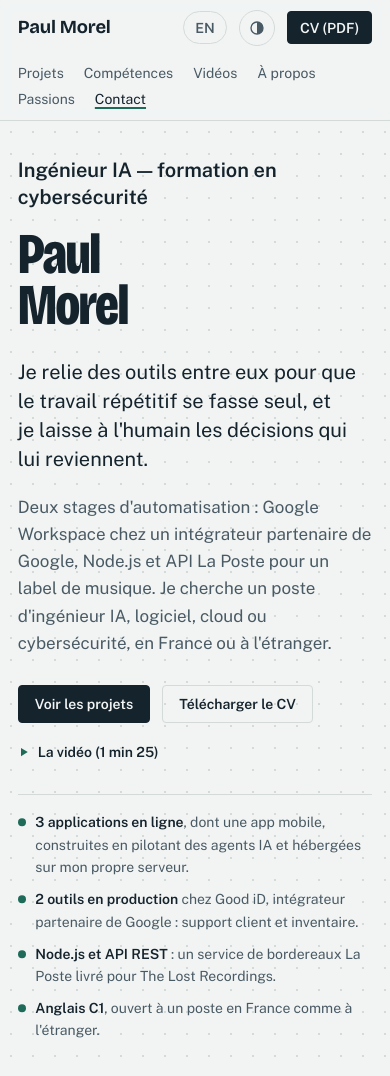
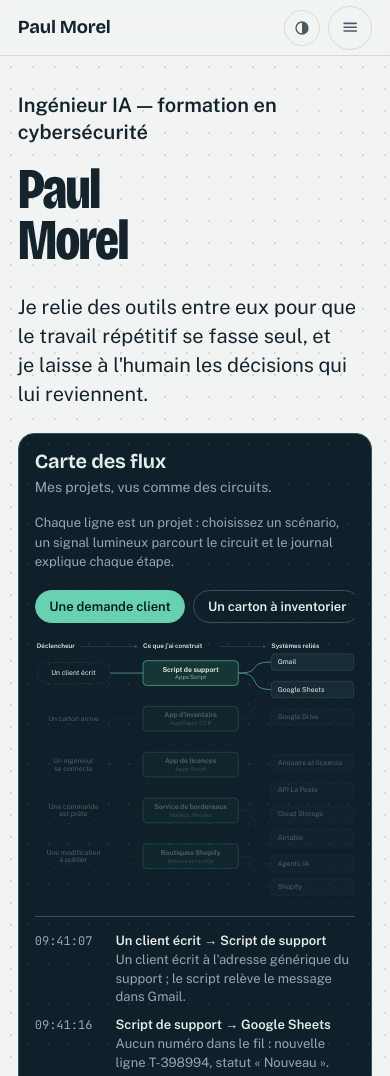
Before and after one commit to BoooJ/BoooJ.github.io, a plain HTML site: page index.html in a window 390 px wide. Shown: the top 1076 px of the page. Drawn offline with nearby package versions, Linux system fonts and the light colour scheme.

Commit message:
Accueil, téléphone : en-tête sur une ligne (56 px) avec bouton de menu, carte des flux en aperçu sous l'accroche
Co-Authored-By: Claude Opus 5.5 <noreply@anthropic.com>

```diff
--- a/assets/css/style.css
+++ b/assets/css/style.css
@@ -1977,3 +1977,62 @@ h2.eyebrow, h3.eyebrow { font-family: var(--font-code); font-weight: 400; line-h
   transform: translateY(-0.1rem) rotate(45deg);
 }
 .more-region:focus { outline: none; }
+
+/* ---------- Accueil, téléphone (≤ 600 px) : en-tête sur une ligne avec menu, carte des flux sous l'accroche ----------
+   Le bouton de menu n'apparaît que si main.js a ajouté .has-menu ; sans JavaScript, l'en-tête garde sa mise en page. */
+.menu-toggle, .nav-extra { display: none; }
+@media (max-width: 37.5rem) {
+  .site-header.has-menu .wrap { flex-wrap: nowrap; gap: 0.5rem; min-height: 0; height: 3.4375rem; padding-block: 0; }
+  .has-menu .wordmark { margin-right: auto; }
+  .has-menu .header-actions { order: 2; }
+  .has-menu .header-actions .lang-switch,
+  .has-menu .header-actions .btn { display: none; }
+  .has-menu .menu-toggle {
+    order: 3;
+    display: grid;
+    place-items: center;
+    width: 2.75rem;
+    height: 2.75rem;
+    appearance: none;
+    border: 1px solid var(--rule);
+    border-radius: 50%;
+    background: transparent;
+    color: var(--ink-2);
+    cursor: pointer;
+  }
+  .has-menu .menu-toggle:hover,
+  .has-menu .menu-toggle[aria-expanded="true"] { color: var(--ink); border-color: var(--ink); }
+  .has-menu .menu-toggle svg { width: 1.15rem; height: 1.15rem; }
+  .has-menu .site-nav {
+    display: none;
+    position: absolute;
+    top: 100%;
+    left: 0;
+    right: 0;
+    width: auto;
+    background: var(--paper);
+    border-bottom: 1px solid var(--rule);
+    padding: 0.25rem var(--gutter) 0.75rem;
+  }
+  .has-menu.is-open .site-nav { display: block; }
+  .has-menu .site-nav ul { flex-direction: column; flex-wrap: nowrap; gap: 0; font-size: var(--step-0); }
+  .has-menu .site-nav a { display: flex; align-items: center; min-height: 2.75rem; }
+  .has-menu .nav-extra { display: list-item; }
+  .has-menu .nav-extra .lang-switch { border: 0; border-radius: 0; padding: 0; font: inherit; }
+
+  /* Carte des flux juste sous l'accroche, en aperçu réduit (même composant, mis à l'échelle) */
+  .hero-grid { gap: 0; grid-template-columns: minmax(0, 1fr); }
+  .hero-grid > :first-child { display: contents; }
+  .hero-role { order: 1; }
+  .hero-name { order: 2; }
+  .hero-lede { order: 3; }
+  .hero .flowmap { order: 4; margin: 0.25rem 0 1.75rem; min-width: 0; }
+  .hero-sub { order: 5; }
+  .hero-actions { order: 6; }
+  .hero-video { order: 7; }
+  .hero-facts { order: 8; }
+  .hero .flowmap-canvas { display: block; }
+  .hero .flowmap-scenarios { flex-wrap: nowrap; overflow-x: auto; scrollbar-width: none; padding-block: 2px; }
+  .hero .flowmap-scenarios::-webkit-scrollbar { display: none; }
+  .hero .fm-chip { flex: none; }
+}
--- a/assets/js/main.js
+++ b/assets/js/main.js
@@ -5,6 +5,7 @@
 // 9. Langue : garder la position   10. Retour en haut   11. Visionneuse d'images
 // 12. Copier l'adresse e-mail   13. Chiffres qui montent   14. Manifeste éclairé au défilement
 // 15. Champ de points qui suit le pointeur (accueil)   16. Sections repliables (accueil)
+// 17. Menu de navigation sur téléphone (accueil)
 (function () {
   var root = document.documentElement;
   var KEY = "pm-theme";
@@ -580,6 +581,27 @@
       paint();
     }
 
+    // 17. Accueil, téléphone : menu de navigation derrière un bouton (Échap et clic sur un lien le referment)
+    var menuButton = document.querySelector("[data-menu-toggle]");
+    var menuHeader = menuButton ? menuButton.closest(".site-header") : null;
+    var menuNav = menuButton ? document.getElementById(menuButton.getAttribute("aria-controls")) : null;
+    if (menuButton && menuHeader && menuNav) {
+      menuHeader.classList.add("has-menu");
+      menuButton.hidden = false;
+      var isMenuOpen = function () { return menuButton.getAttribute("aria-expanded") === "true"; };
+      var setMenu = function (open, returnFocus) {
+        menuHeader.classList.toggle("is-open", open);
+        menuButton.setAttribute("aria-expanded", String(open));
+        if (!open && returnFocus) menuButton.focus();
+      };
+      menuButton.addEventListener("click", function () { setMenu(!isMenuOpen()); });
+      menuNav.addEventListener("click", function (e) { if (e.target.closest && e.target.closest("a")) setMenu(false); });
+      document.addEventListener("keydown", function (e) {
+        if (e.key === "Escape" && isMenuOpen()) setMenu(false, menuNav.contains(document.activeElement) || document.activeElement === menuButton);
+      });
+      document.addEventListener("click", function (e) { if (isMenuOpen() && !menuHeader.contains(e.target)) setMenu(false); });
+    }
+
     // 16. Accueil : sections repliables. Le contenu reste dans le DOM ; sans JavaScript, tout est affiché.
     // Une ancre (menu, lien, adresse) qui vise la section ou un élément replié l'ouvre avant le défilement.
     var moreToggles = Array.prototype.slice.call(document.querySelectorAll("[data-collapse-toggle]"));
--- a/index.html
+++ b/index.html
@@ -20,7 +20,10 @@
   <header class="site-header">
     <div class="wrap">
       <a class="wordmark" href="#contenu">Paul Morel</a>
-      <nav class="site-nav" aria-label="Navigation principale">
+      <button class="menu-toggle" type="button" data-menu-toggle aria-expanded="false" aria-controls="site-nav" aria-label="Navigation principale" hidden>
+        <svg viewBox="0 0 24 24" aria-hidden="true"><path d="M4 7h16M4 12h16M4 17h16" fill="none" stroke="currentColor" stroke-width="2" stroke-linecap="round"/></svg>
+      </button>
+      <nav class="site-nav" id="site-nav" aria-label="Navigation principale">
         <ul>
           <li><a href="#nouveaux">Projets</a></li>
           <li><a href="#competences">Compétences</a></li>
@@ -28,6 +31,8 @@
           <li><a href="#a-propos">À propos</a></li>
           <li><a href="passions.html">Passions</a></li>
           <li><a href="#contact">Contact</a></li>
+          <li class="nav-extra"><a class="lang-switch" href="en/index.html" hreflang="en" lang="en" title="English version">EN</a></li>
+          <li class="nav-extra"><a href="cv/Paul_Morel_CV.pdf" download>CV (PDF)</a></li>
         </ul>
       </nav>
       <div class="header-actions">
```
Also changed, not shown: en/index.html (+6 -1 lines).
